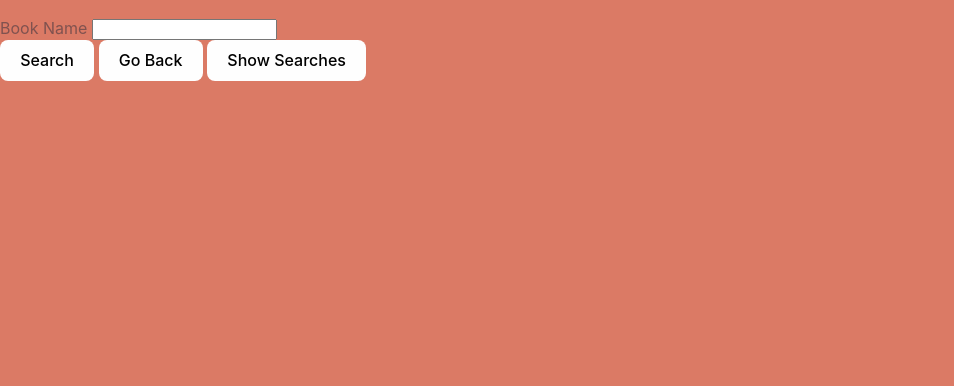
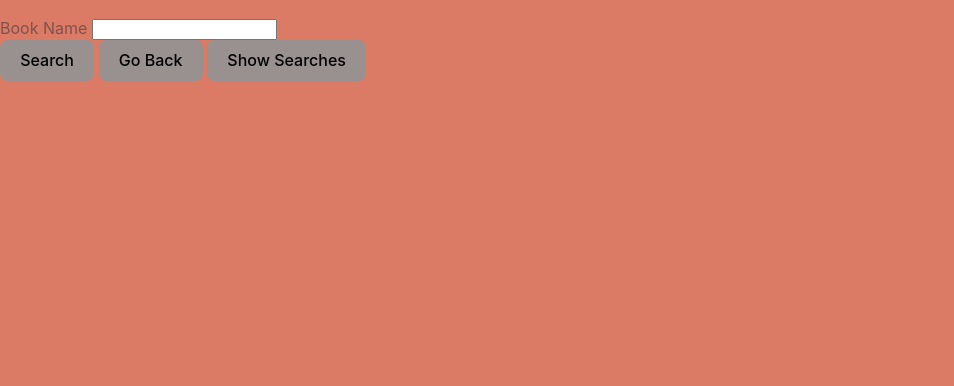
Before and after one commit to staten-island-tech/create-task-michelles11, a website built with Vite: page apcs-create-task/index.html in a window 1280 px wide. Shown: the part 414-800 px from the top of the page, without its empty margins (0-954 px from the left). Built offline with nearby package versions, Linux system fonts and the light colour scheme.

Commit message:
finitooo

```diff
--- a/apcs-create-task/styles/style.css
+++ b/apcs-create-task/styles/style.css
@@ -44,7 +44,7 @@ h1 {
   font-size: 1em;
   font-weight: 500;
   font-family: inherit;
-  background-color: #FEFEFE;
+  background-color: #999090;
   cursor: pointer;
   transition: border-color 0.25s;
 }
```
